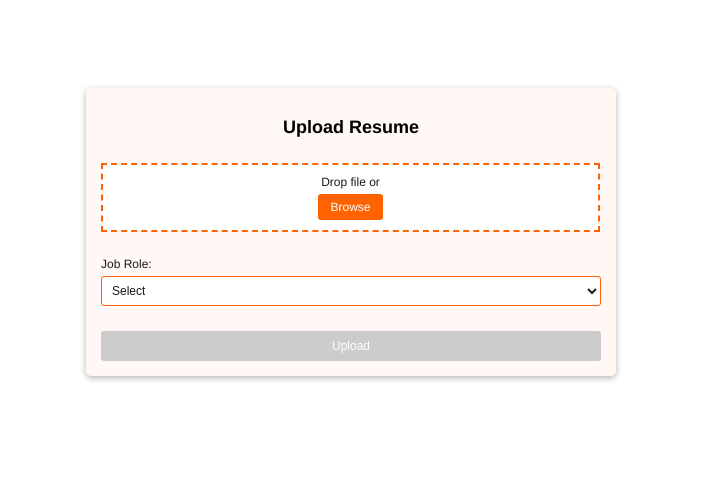
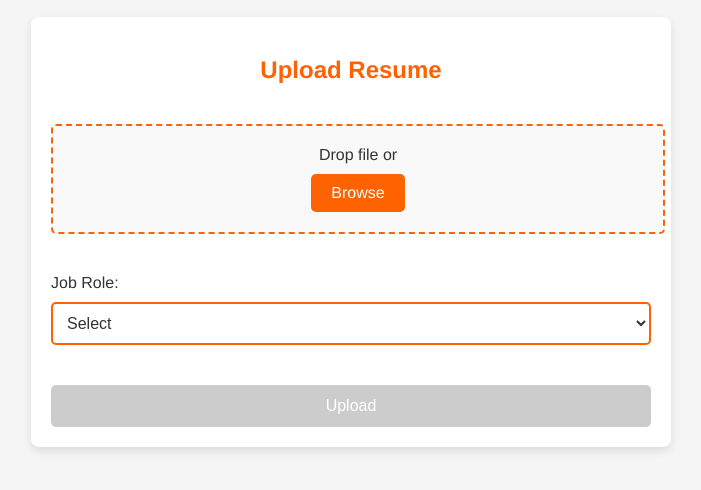
Before and after one commit to AbQaadir/choreo_dev_react_frontend, a React (Create React App) app: page / in a window 1280 px wide. Shown: the part 168-658 px from the top of the page, without its empty margins (289-990 px from the left). Built offline with nearby package versions, Linux system fonts and the light colour scheme.

Commit message:
All the things are working as expected :)

```diff
--- a/src/components/DetailsPage.css
+++ b/src/components/DetailsPage.css
@@ -2,54 +2,55 @@
   width: 100vw;
   height: 100vh;
   margin: 0;
-  padding: 10px; /* Reduced padding */
+  padding: 20px; /* Increased padding */
   box-sizing: border-box;
   overflow-y: auto;
   font-family: Arial, Helvetica, sans-serif;
-  color: #ffffff; /* White text */
+  color: #333333; /* Dark text */
+  background-color: #f5f5f5; /* Light background */
 }
 
 form {
   display: flex;
   flex-direction: column;
-  gap: 15px; /* Reduced gap */
+  gap: 20px; /* Increased gap */
   width: 100%;
-  max-width: 600px; /* Smaller width */
+  max-width: 800px; /* Larger width */
   margin: 0 auto;
 }
 
 .form-section h2 {
-  margin-bottom: 10px;
-  font-size: 18px; /* Smaller font */
-  color: black; /* Orange */
-  border-bottom: 3px solid black;
-  padding-bottom: 5px;
+  margin-bottom: 20px;
+  font-size: 24px; /* Larger font */
+  color: #ff6200; /* Orange */
+  border-bottom: 4px solid #ff6200; /* Orange border */
+  padding-bottom: 10px;
 }
 
 .form-row {
   display: flex;
   flex-direction: column;
-  margin-bottom: 10px; /* Reduced margin */
+  margin-bottom: 20px; /* Increased margin */
 }
 
 .form-row label {
-  margin-top: 5px;
-  margin-bottom: 5px;
+  margin-top: 10px;
+  margin-bottom: 10px;
   font-weight: bold;
-  color: #1a1a1a; /* White */
-  font-size: 12px; /* Smaller font */
+  color: #333333; /* Dark text */
+  font-size: 16px; /* Larger font */
 }
 
 .form-row input,
 .form-row textarea {
-  padding: 6px; /* Smaller padding */
-  border: 1.5px solid black; /* Orange border */
-  border-radius: 3px;
-  font-size: 12px; /* Smaller font */
+  padding: 10px; /* Increased padding */
+  border: 2px solid #ff6200; /* Orange border */
+  border-radius: 5px;
+  font-size: 16px; /* Larger font */
   width: 100%;
   box-sizing: border-box;
   background-color: #ffffff; /* White background */
-  color: #1a1a1a; /* Black text */
+  color: #333333; /* Dark text */
   transition: border-color 0.3s ease;
 }
 
@@ -61,25 +62,25 @@ form {
 
 .form-row textarea {
   resize: vertical;
-  height: 60px; /* Smaller height */
+  height: 100px; /* Increased height */
 }
 
 .add-button {
-  padding: 6px 12px; /* Smaller button */
+  padding: 10px 20px; /* Larger button */
   border: none;
-  border-radius: 3px;
+  border-radius: 5px;
   background-color: #ff6200; /* Orange */
   color: #ffffff; /* White */
-  font-size: 12px; /* Smaller font */
+  font-size: 16px; /* Larger font */
   cursor: pointer;
   transition: background-color 0.3s ease, transform 0.3s ease;
-  margin-top: 5px;
+  margin-top: 10px;
   align-self: flex-start;
 }
 
 .add-button:hover {
   background-color: #e65a00; /* Darker orange */
-  transform: scale(1.03);
+  transform: scale(1.05);
 }
 
 .form-actions {
@@ -87,36 +88,71 @@ form {
 }
 
 .submit-button {
-  padding: 8px 16px; /* Smaller button */
+  padding: 12px 24px; /* Larger button */
   border: none;
-  border-radius: 3px;
-  background-color: #ff6200; /* Orange (corrected from red) */
+  border-radius: 5px;
+  background-color: #ff6200; /* Orange */
   color: #ffffff; /* White */
-  font-size: 12px; /* Smaller font */
+  font-size: 16px; /* Larger font */
   cursor: pointer;
   transition: background-color 0.3s ease, transform 0.3s ease;
 }
 
 .submit-button:hover {
   background-color: #e65a00; /* Darker orange */
-  transform: scale(1.03);
+  transform: scale(1.05);
+}
+
+.submit-button:disabled {
+  background-color: #cccccc;
+  cursor: not-allowed;
+}
+
+.loading-overlay {
+  position: absolute;
+  top: 0;
+  left: 0;
+  width: 100%;
+  height: 100%;
+  background: rgba(255, 255, 255, 0.8); /* White overlay */
+  display: flex;
+  flex-direction: column;
+  align-items: center;
+  justify-content: center;
+  z-index: 1000;
+}
+
+.loader {
+  border: 4px solid #f3f3f3;
+  border-radius: 50%;
+  border-top: 4px solid #ff6200; /* Orange spinner */
+  width: 40px; /* Larger spinner */
+  height: 40px;
+  animation: spin 1s linear infinite;
+}
+
+@keyframes spin {
+  0% { transform: rotate(0deg); }
+  100% { transform: rotate(360deg); }
+}
+
+.loading-message {
+  margin-top: 10px;
+  font-size: 14px; /* Larger font */
+  color: #333333; /* Dark text */
 }
 
 .error-message,
 .success-message {
-  margin-top: 10px;
-  padding: 8px; /* Smaller padding */
-  border-radius: 3px;
+  margin-top: 16px;
+  font-size: 14px; /* Larger font */
   text-align: center;
-  font-size: 11px; /* Smaller font */
 }
 
 .error-message {
-  background-color: #fff0e6; /* Light orange */
-  color: #1a1a1a; /* Black */
+  color: #ff6200; /* Orange */
 }
 
 .success-message {
-  background-color: #ffffff; /* White */
-  color: #1a1a1a; /* Black */
+  color: #333333; /* Dark text */
 }
--- a/src/components/DetailsPage.tsx
+++ b/src/components/DetailsPage.tsx
@@ -84,6 +84,7 @@ const DetailsPage: React.FC = () => {
     });
     const [errorMessage, setErrorMessage] = useState<string | null>(null);
     const [successMessage, setSuccessMessage] = useState<string | null>(null);
+    const [isLoading, setIsLoading] = useState<boolean>(false);
 
     const handleInputChange = (e: React.ChangeEvent<HTMLInputElement | HTMLTextAreaElement>) => {
         const { name, value } = e.target;
@@ -176,7 +177,9 @@ const DetailsPage: React.FC = () => {
         e.preventDefault();
 
         console.log('Submitting data:', resumeDetails);
-        console.log('Genrating Challenge');
+        console.log('Generating Challenge');
+
+        setIsLoading(true);
 
         try {
             const response = await axios.post(`${serviceUrl}/userDetails`, {
@@ -199,6 +202,8 @@ const DetailsPage: React.FC = () => {
         } catch (error) {
             console.error('Error uploading data:', error);
             setErrorMessage('An error occurred while saving the data.');
+        } finally {
+            setIsLoading(false);
         }
     };
 
@@ -471,11 +476,18 @@ const DetailsPage: React.FC = () => {
                 </div>
 
                 <div className="form-actions">
-                    <button type="submit" className="submit-button">
-                        Submit
+                    <button type="submit" className="submit-button" disabled={isLoading}>
+                        {isLoading ? 'Processing' : 'Submit'}
                     </button>
                 </div>
             </form>
+
+            {isLoading && (
+                <div className="loading-overlay">
+                    <div className="loader" />
+                    <p className="loading-message">Processing...</p>
+                </div>
+            )}
 
             {errorMessage && <p className="error-message">{errorMessage}</p>}
             {successMessage && <p className="success-message">{successMessage}</p>}
--- a/src/components/FileUpload.css
+++ b/src/components/FileUpload.css
@@ -6,36 +6,37 @@ body {
   justify-content: center;
   align-items: center;
   height: 100vh;
+  background-color: #f5f5f5; /* Light background */
 }
 
 .file-upload-container {
-  background-color: #fff8f4; /* Light orange background */
-  padding: 15px; /* Reduced padding */
-  border-radius: 5px;
-  box-shadow: 0 2px 6px rgba(0, 0, 0, 0.3);
-  width: 500px; /* Adjusted width as per your style */
+  background-color: #ffffff; /* White background */
+  padding: 20px; /* Increased padding */
+  border-radius: 8px;
+  box-shadow: 0 4px 8px rgba(0, 0, 0, 0.1);
+  width: 600px; /* Adjusted width */
   text-align: center;
   position: relative;
 }
 
 h2 {
-  font-size: 18px; /* Smaller font */
-  color: black; /* Orange for header */
-  margin-bottom: 10px;
+  font-size: 24px; /* Larger font */
+  color: #ff6200; /* Orange for header */
+  margin-bottom: 20px;
 }
 
 .upload-input-wrapper {
   width: 95%;
-  padding: 10px; /* Reduced padding */
+  padding: 20px; /* Increased padding */
   border: 2px dashed #ff6200; /* Orange dashed border */
-  border-radius: 0px;
-  background-color: #ffffff; /* White background for upload area */
+  border-radius: 5px;
+  background-color: #f9f9f9; /* Light grey background for upload area */
   cursor: pointer;
   transition: background-color 0.3s ease;
   display: flex; /* Use flexbox for better alignment */
   flex-direction: column; /* Stack elements vertically */
   align-items: center; /* Center elements horizontally */
-  gap: 5px; /* Add small gap between text and button */
+  gap: 10px; /* Add small gap between text and button */
 }
 
 .upload-input-wrapper:hover {
@@ -47,17 +48,17 @@ h2 {
 }
 
 .upload-input-wrapper span {
-  font-size: 12px; /* Smaller font */
-  color: #1a1a1a; /* Black font */
+  font-size: 16px; /* Larger font */
+  color: #333333; /* Dark text */
   font-weight: 500;
 }
 
 .upload-input-wrapper .upload-label {
   background-color: #ff6200; /* Orange */
   color: #ffffff; /* White */
-  padding: 6px 12px; /* Smaller button */
-  border-radius: 3px;
-  font-size: 12px; /* Smaller font */
+  padding: 10px 20px; /* Larger button */
+  border-radius: 5px;
+  font-size: 16px; /* Larger font */
   cursor: pointer;
   transition: background-color 0.3s ease;
 }
@@ -67,35 +68,35 @@ h2 {
 }
 
 .file-name {
-  font-size: 11px; /* Smaller font */
-  color: #1a1a1a; /* Black font */
-  margin-top: 8px;
+  font-size: 14px; /* Larger font */
+  color: #333333; /* Dark text */
+  margin-top: 10px;
   margin-bottom: 0; /* Remove extra bottom margin */
   word-break: break-all; /* Ensure long file names wrap */
 }
 
 .job-role-wrapper {
-  margin-top: 10px;
+  margin-top: 20px;
   text-align: left;
   width: 100%;
   display: flex; /* Use flexbox for alignment */
   flex-direction: column; /* Stack label and select vertically */
-  gap: 5px; /* Small gap between label and select */
+  gap: 10px; /* Small gap between label and select */
 }
 
 .job-role-wrapper label {
-  font-size: 12px; /* Smaller font */
-  color: #1a1a1a; /* Black font */
+  font-size: 16px; /* Larger font */
+  color: #333333; /* Dark text */
 }
 
 .job-role-select {
   width: 100%;
-  padding: 6px; /* Smaller padding */
-  border: 1px solid #ff6200; /* Orange border */
-  border-radius: 3px;
-  font-size: 12px; /* Smaller font */
+  padding: 10px; /* Increased padding */
+  border: 2px solid #ff6200; /* Orange border */
+  border-radius: 5px;
+  font-size: 16px; /* Larger font */
   background-color: #ffffff; /* White background */
-  color: #1a1a1a; /* Black font */
+  color: #333333; /* Dark text */
   transition: border-color 0.3s ease;
 }
 
@@ -107,13 +108,13 @@ h2 {
 .submit-button {
   background-color: #ff6200; /* Orange */
   color: #ffffff; /* White */
-  padding: 8px 0; /* Smaller button */
+  padding: 12px 0; /* Larger button */
   border: none;
-  border-radius: 3px;
-  font-size: 12px; /* Smaller font */
+  border-radius: 5px;
+  font-size: 16px; /* Larger font */
   cursor: pointer;
   width: 100%;
-  margin-top: 10px;
+  margin-top: 20px;
   transition: background-color 0.3s ease;
 }
 
@@ -141,11 +142,11 @@ h2 {
 }
 
 .loader {
-  border: 3px solid #f3f3f3;
+  border: 4px solid #f3f3f3;
   border-radius: 50%;
-  border-top: 3px solid #ff6200; /* Orange spinner */
-  width: 30px; /* Smaller spinner */
-  height: 30px;
+  border-top: 4px solid #ff6200; /* Orange spinner */
+  width: 40px; /* Larger spinner */
+  height: 40px;
   animation: spin 1s linear infinite;
 }
 
@@ -155,15 +156,15 @@ h2 {
 }
 
 .loading-message {
-  margin-top: 5px;
-  font-size: 12px; /* Smaller font */
-  color: #1a1a1a; /* Black font */
+  margin-top: 10px;
+  font-size: 14px; /* Larger font */
+  color: #333333; /* Dark text */
 }
 
 .error-message,
 .success-message {
-  margin-top: 8px;
-  font-size: 11px; /* Smaller font */
+  margin-top: 16px;
+  font-size: 14px; /* Larger font */
   text-align: center;
 }
 
@@ -172,5 +173,5 @@ h2 {
 }
 
 .success-message {
-  color: #1a1a1a; /* Black font */
+  color: #333333; /* Dark text */
 }
--- a/src/components/FileUpload.tsx
+++ b/src/components/FileUpload.tsx
@@ -61,7 +61,6 @@ const FileUpload: React.FC = () => {
       return;
     }
 
-    setIsLoading(true);
     console.log('Starting the file upload process...');
     try {
       const reader = new FileReader();
@@ -74,6 +73,7 @@ const FileUpload: React.FC = () => {
           console.log(`File type: ${file.type}`);
 
           try {
+            setIsLoading(true);
             const response = await axios.post(
               `${serviceUrl}/smartDocInsightsAPI`,
               {
```
Also changed, not shown: src/components/AssignmentPage.css (+37 -37 lines).
